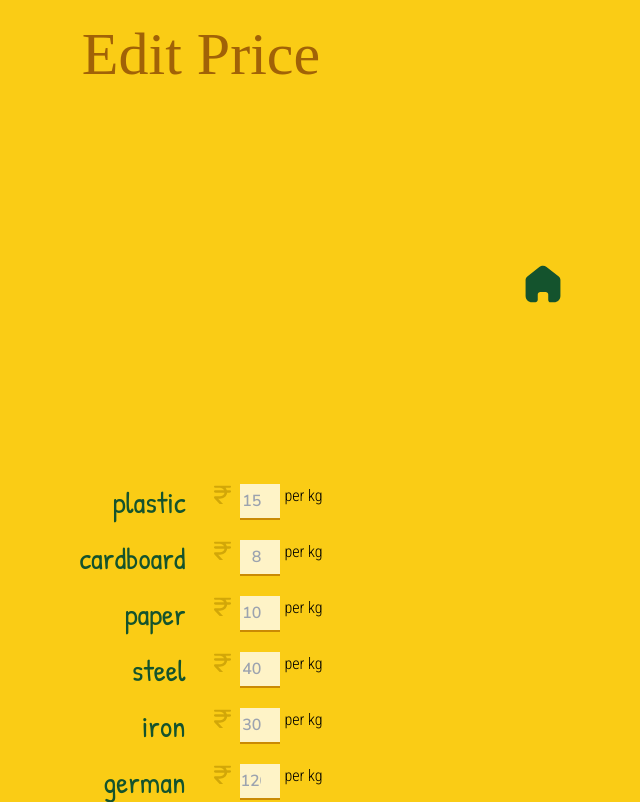
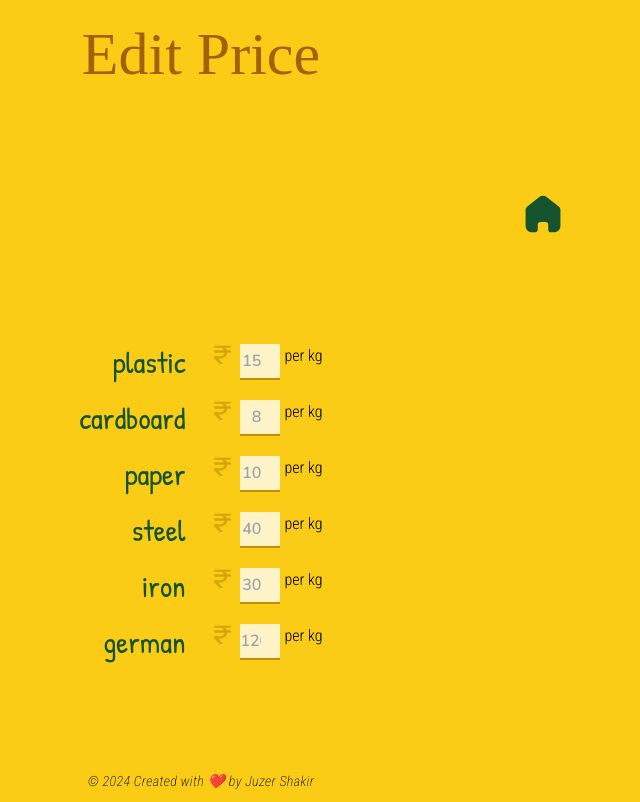
Before and after one commit to JuzerShakir/scrapulator, a React (Vite) app: page /edit in a window 1280 px wide. Shown: the whole page, without its empty margins (439-1079 px from the left). Built offline with nearby package versions, Linux system fonts and the light colour scheme; a web font is replaced by a local one.

Commit message:
add footer component

```diff
--- a/src/pages/Edit.jsx
+++ b/src/pages/Edit.jsx
@@ -2,6 +2,7 @@ import { useState } from "react";
 
 import Header from "./../components/Edit/Header";
 import ScrapItems from "../components/Edit/ScrapItems";
+import Footer from "./../components/Footer";
 import { scrapItemsList } from "../scrapItemsList";
 
 function Edit() {
@@ -11,6 +12,7 @@ function Edit() {
 		<>
 			<Header />
 			<ScrapItems items={items} setItems={setItems} />
+			<Footer />
 		</>
 	);
 }
```
